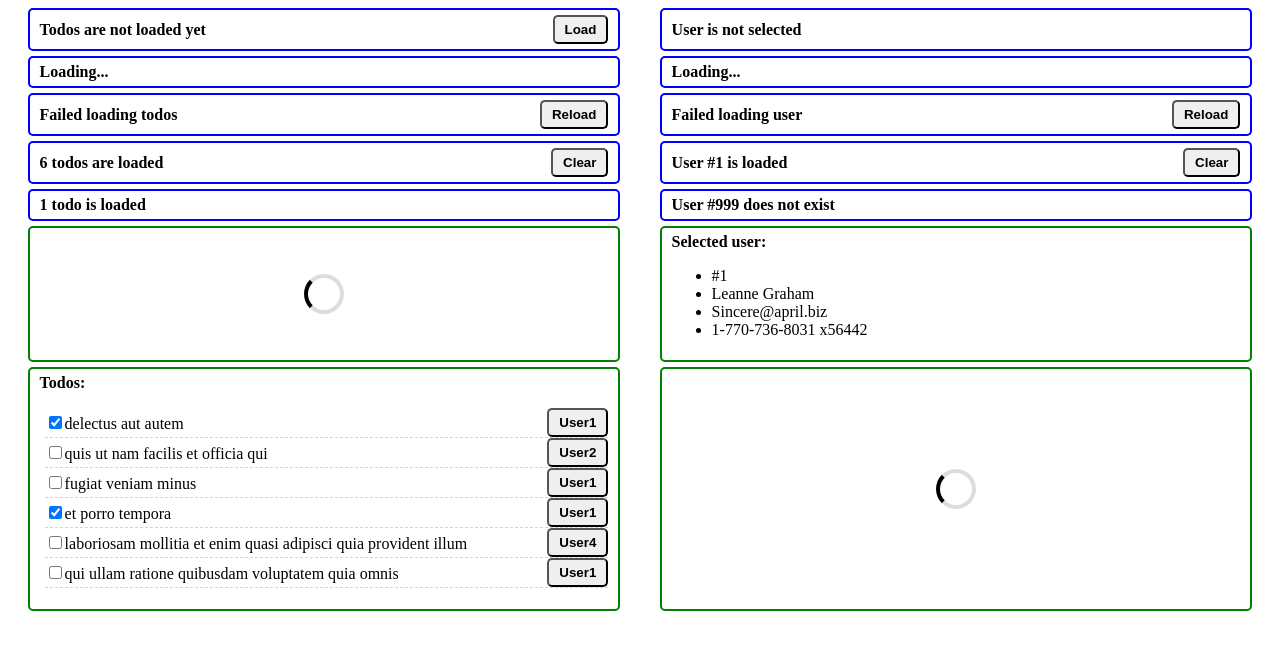
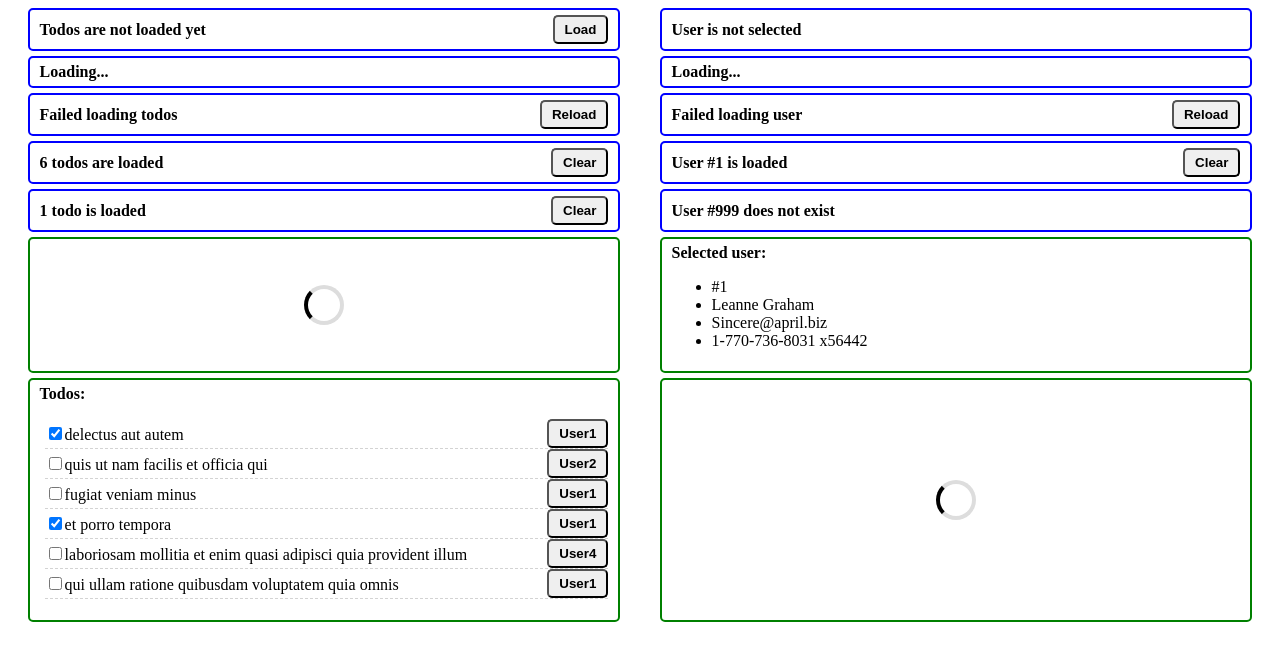
Before and after one commit to mate-academy/redux-thunk_todos-task, a React (Create React App) app: page / in a window 1280 px wide. Shown: the top 660 px of the page. Built offline with nearby package versions, Linux system fonts and the light colour scheme.

Commit message:
Markup fixes

```diff
--- a/src/App.js
+++ b/src/App.js
@@ -75,10 +75,12 @@ const App = () => (
 
       <p className="info">User is not selected</p>
     </section>
+
     <section>
       <p className="info">Loading...</p>
       <p className="info">Loading...</p>
     </section>
+
     <section>
       <p className="info">
         Failed loading todos
@@ -90,6 +92,7 @@ const App = () => (
         <button type="button">Reload</button>
       </p>
     </section>
+
     <section>
       <p className="info">
         6 todos are loaded
@@ -101,10 +104,16 @@ const App = () => (
         <button type="button">Clear</button>
       </p>
     </section>
+
     <section>
-      <p className="info">1 todo is loaded</p>
+      <p className="info">
+        1 todo is loaded
+        <button type="button">Clear</button>
+      </p>
+
       <p className="info">User #999 does not exist</p>
     </section>
+
     <section>
       <div className="content">
         <div className="loader" />
@@ -113,6 +122,7 @@ const App = () => (
         <CurrentUser user={currentUser} />
       </div>
     </section>
+
     <section>
       <div className="content">
         <TodoList todos={todos} />
```
